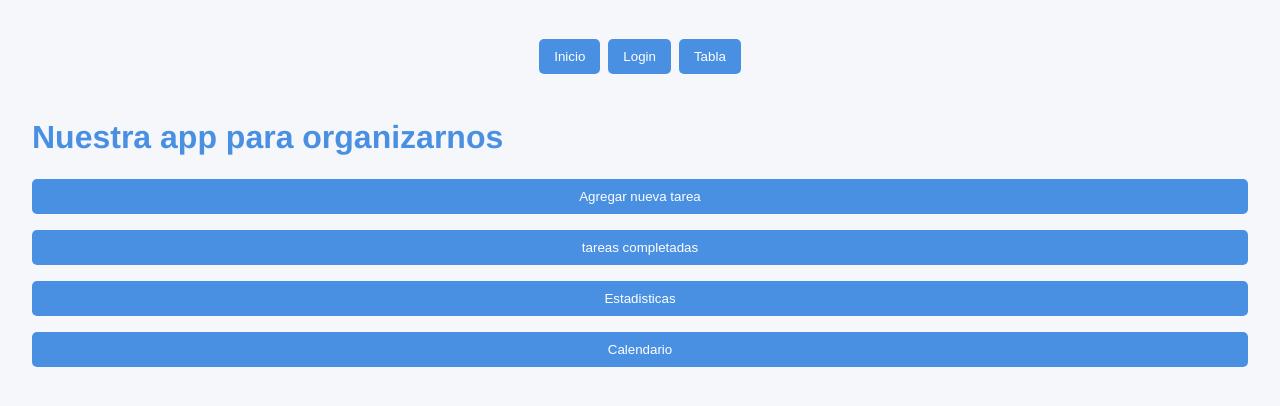
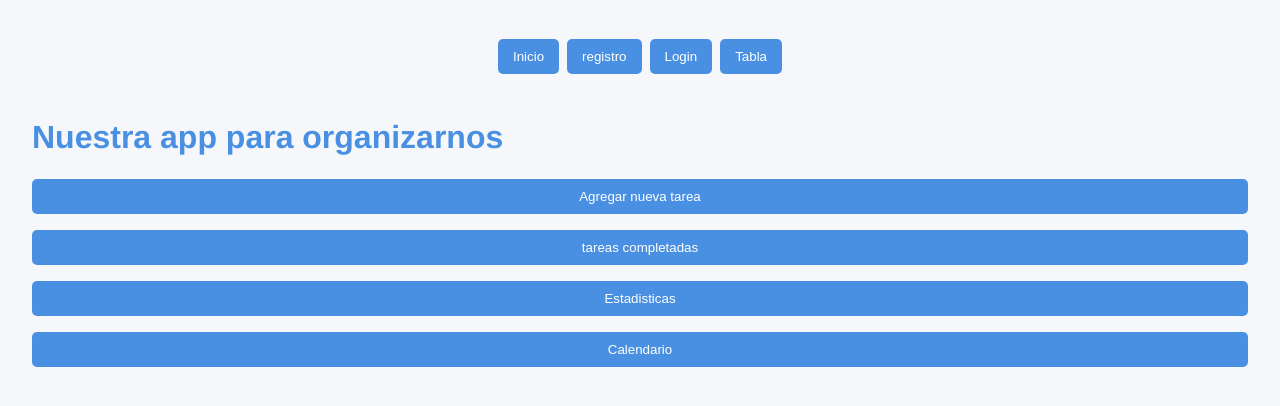
Before and after one commit to rogelio39/tasklist, a React (Vite) app in the folder frontend/app-parejas/: page / in a window 1280 px wide. Shown: the top 406 px of the page. Built offline with nearby package versions, Linux system fonts and the light colour scheme; no server answers.

Commit message:
se agrego boton para ir a registro

```diff
--- a/frontend/app-parejas/src/components/navBar/NavBar.jsx
+++ b/frontend/app-parejas/src/components/navBar/NavBar.jsx
@@ -17,11 +17,15 @@ const NavBar = () => {
     const goToLogin = () => {
         navigate('/login')
     }
+    const goToRegister = () => {
+        navigate('/register')
+    }
 
 
     return (
         <div className="nav-container">
             <button onClick={goIndex}>Inicio</button>
+            <button onClick={goToRegister}>registro</button>
             <button onClick={goToLogin}>Login</button>
             <button onClick={goDashboard}>Tabla</button>
 
```
